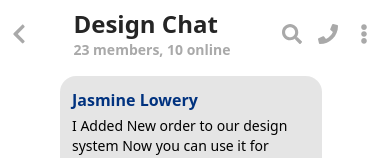
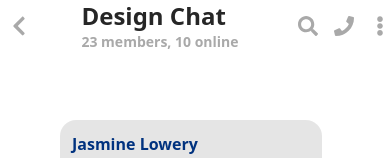
Before and after one commit to Beetiekay/Drops, a React (Vite) app: page /designchat in a window 390 px wide. Shown: the top 158 px of the page. Built offline with nearby package versions, Linux system fonts and the light colour scheme.

Commit message:
responsive

```diff
--- a/src/pages/messages/Designchat.jsx
+++ b/src/pages/messages/Designchat.jsx
@@ -9,7 +9,7 @@ const Designchat = () => {
   return (
     <div className='p-2 h-[100vh]  dark:bg-black'>
         {/* Header */}
-        <div className='flex justify-between items-center sticky'>
+        <div className='flex justify-between fixed top-0 w-full dark:bg-black items-center'>
          <div className='dark:text-orange text-gray lg:hidden md:hidden flex'><Link to={"/Chats"}><FaChevronLeft size={22}/></Link></div>
             <div >
                 <h1 className='lg:text-3xl md:text-3xl text-2xl opacity-85 font-semibold dark:text-orange'>Design Chat</h1>
@@ -34,7 +34,7 @@ const Designchat = () => {
 
          {/* content */}
         <div className='lg:h-[78vh] md:h-[78vh] h-[82vh] overflow-y-auto'>
-
+           <div className='w-full h-24'></div>
           <div className='flex gap-4 mt-4 mb-4'>
             <div className='flex items-end'><button className='text-black mb-2 bg-black dark:text-whitesmoke dark:bg-opacity-25 dark:bg-Darksky bg-opacity-25 p-2 shadow-md rounded-full'><FaUser size={20}/></button></div>
             <div className='lg:w-[50%] md:w-[50%] w-[70%] bg-black bg-opacity-10 p-3 rounded-2xl dark:bg-opacity-25 dark:bg-Darksky'>
```
